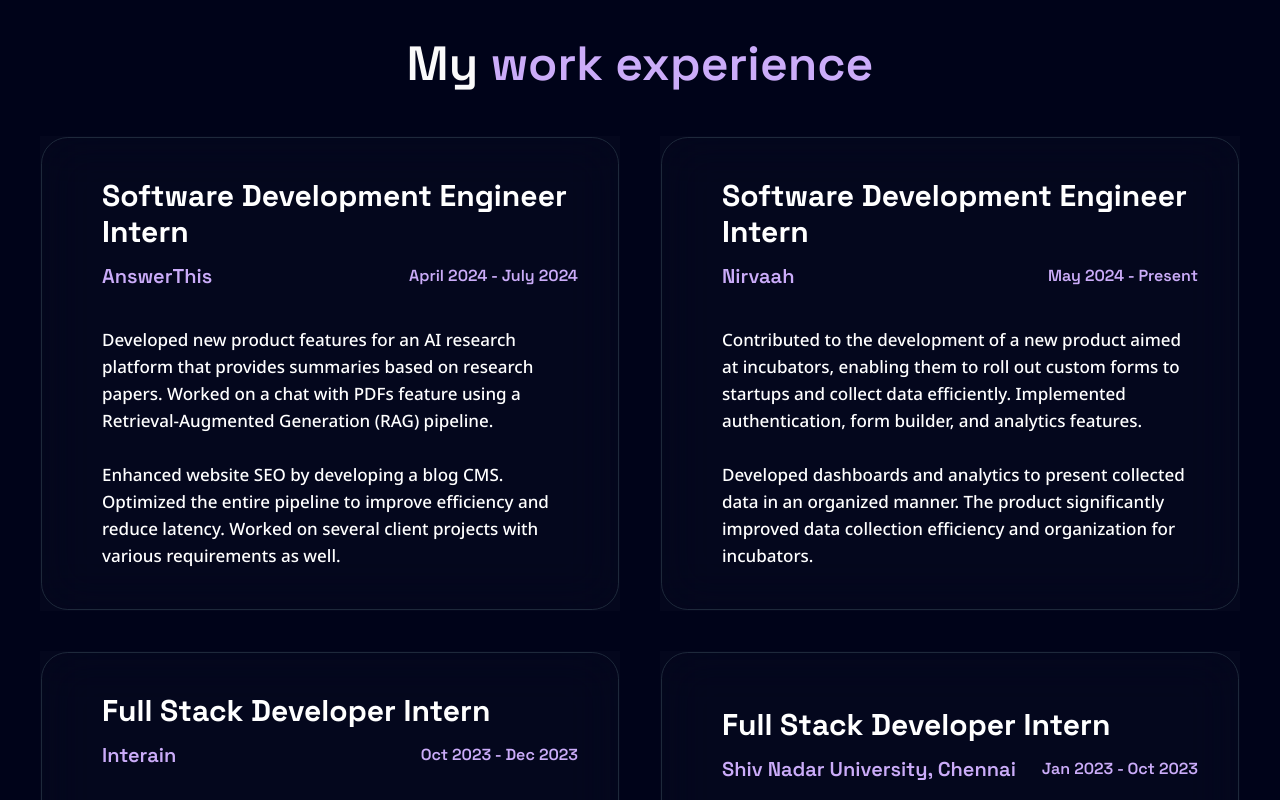
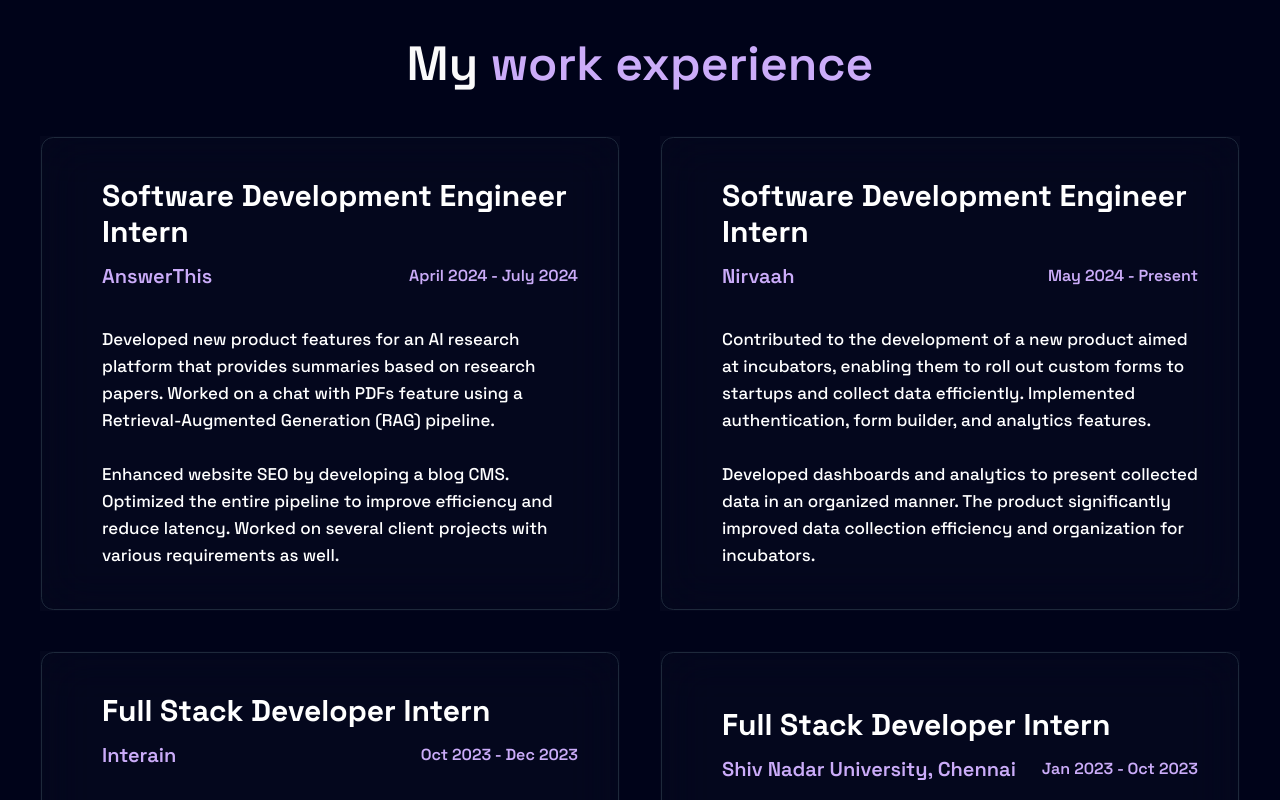
Before and after one commit to iavinash73/portfolio-revamp-nextjs, a Next.js app: page / in a window 1280 px wide. Shown: the part 840-1640 px from the top of the page. Built offline with nearby package versions, Linux system fonts and the light colour scheme.

Commit message:
Minor changes

```diff
--- a/components/Experience.tsx
+++ b/components/Experience.tsx
@@ -15,14 +15,14 @@
           <Button
             key={card.id}
             duration={Math.floor(Math.random() * 10000) + 10000}
-            borderRadius="1.75rem"
+            borderRadius="0.8rem"
             style={{
               background: "rgb(4,7,29)",
               backgroundColor:
                 "linear-gradient(90deg, rgba(4,7,29,1) 0%, rgba(12,14,35,1) 100%)",
               // borderRadius: `calc(1.75rem* 0.96)`,
             }}
-            className="flex-1 text-white hover:bg-[#0d0f2b] duration-500 border border-slate-800 hover:border-purple group"
+            className="flex-1 text-white hover:bg-[#000000] duration-500 border border-slate-800 hover:border-purple hover:border-opacity-80 group"
           >
             <div className="flex lg:flex-row flex-col lg:items-center p-3 py-6 md:p-5 lg:p-10 gap-2">
               <div className="lg:ms-5">
@@ -40,7 +40,7 @@
                     {card.duration}
                   </div>
                 </div>
-                <p className="text-start md:text-[17px] leading-[27px] text-white duration-500 mt-10 font-medium whitespace-pre-line font-notoSans ">
+                <p className="text-start md:text-[17px] leading-[27px] text-white duration-500 mt-10 font-medium whitespace-pre-line font-Grotesk ">
                   {card.desc}
                 </p>
               </div>
--- a/components/Hero.tsx
+++ b/components/Hero.tsx
@@ -44,7 +44,7 @@
             className="text-center text-[40px] md:text-5xl lg:text-6xl"
           />
 
-          <a href="https://drive.google.com/file/d/1jq5ExXTUVcLpVwB3OMsoe3tgfrQ6PS-y/view?usp=sharing" target="blank">
+          <a href="https://drive.google.com/file/d/1SejrBTbpxO9JKrRoz591TZ_qyM3BRBdg/view?usp=sharing" target="blank">
             <MagicButton
               title="Resume"
               icon={<FaLocationArrow />}
```
